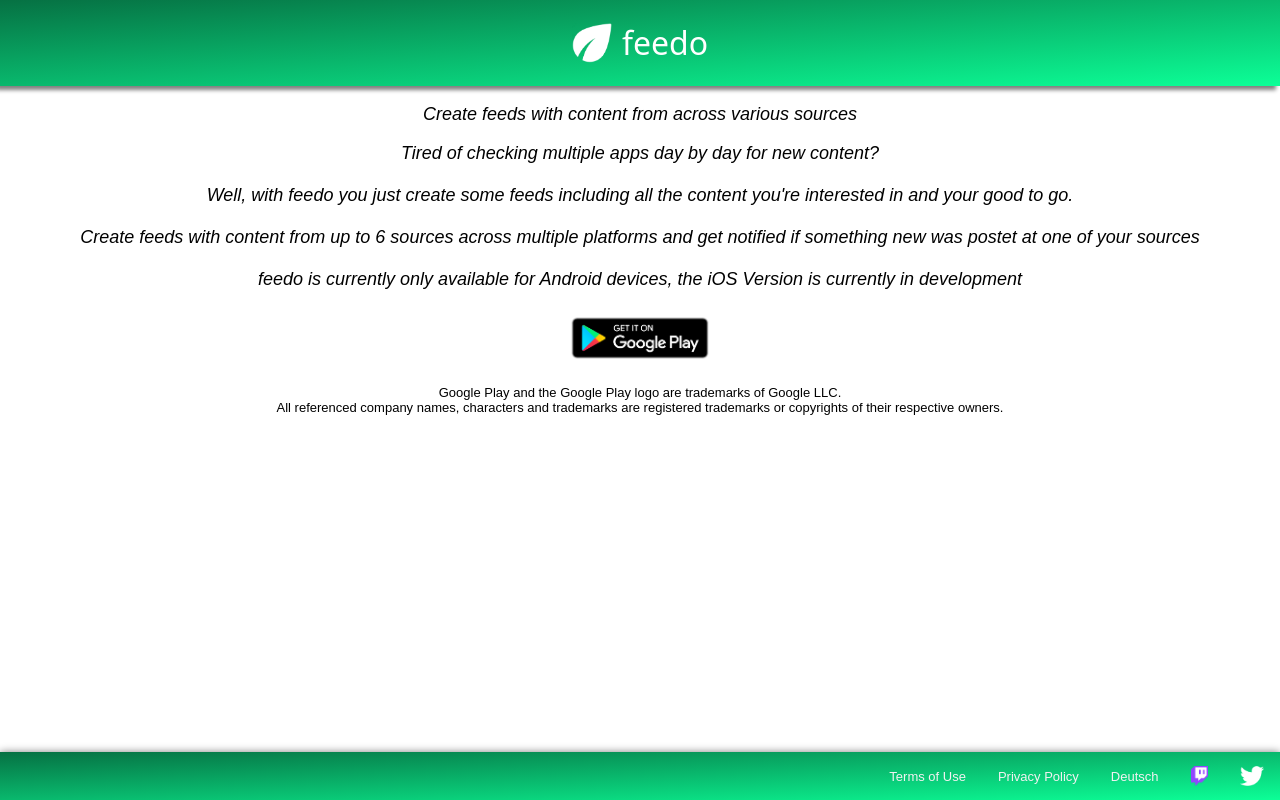
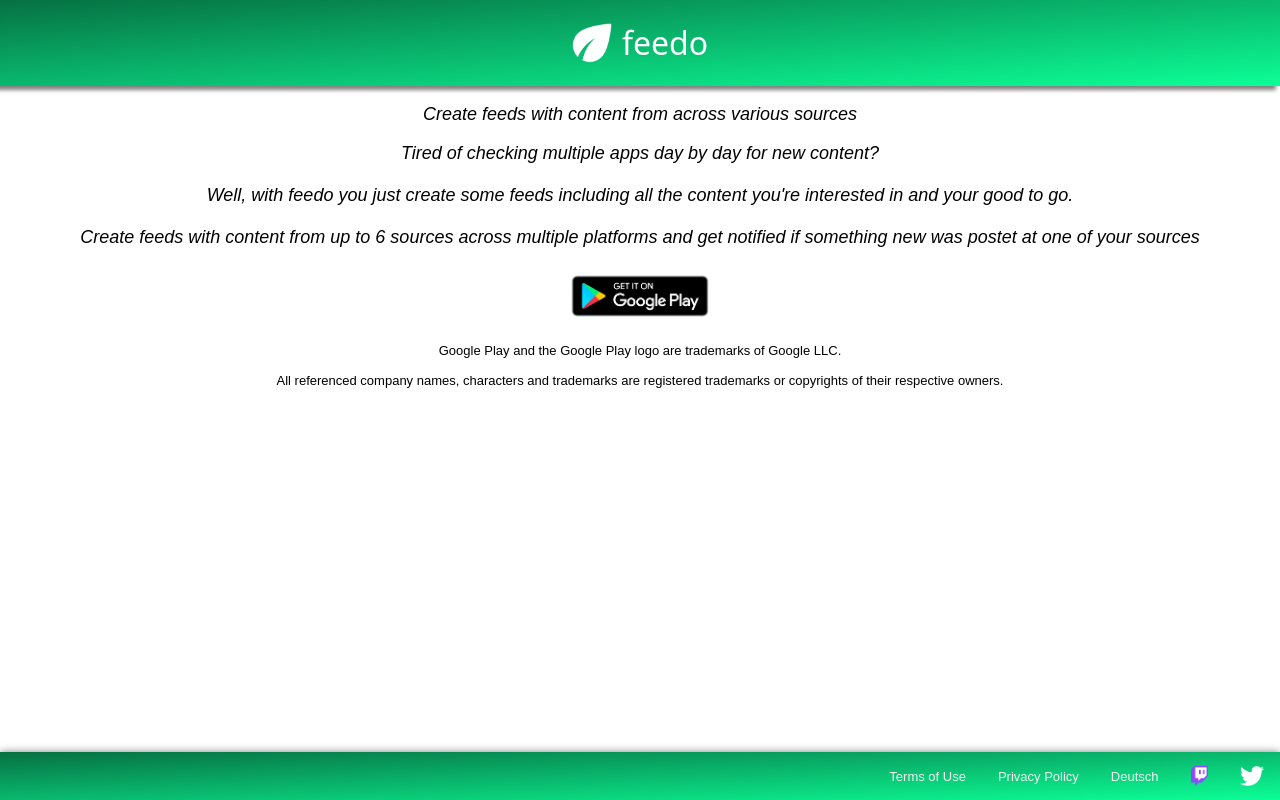
Before and after one commit to feedo-android/feedo-android.github.io, a plain HTML site: page index.html in a window 1280 px wide. Drawn offline with Linux system fonts and the light colour scheme.

Commit message:
Update index.html

```diff
--- a/index.html
+++ b/index.html
@@ -18,12 +18,11 @@
     <p class="index_txt light_txt">
         Tired of checking multiple apps day by day for new content?<br><br>
         Well, with feedo you just create some feeds including all the content you're interested in and your good to go.<br><br>
-        Create feeds with content from up to 6 sources across multiple platforms and get notified if something new was postet at one of your sources<br><br>
-        feedo is currently only available for Android devices, the iOS Version is currently in development
+        Create feeds with content from up to 6 sources across multiple platforms and get notified if something new was postet at one of your sources<br>
     </p>
     <a href='https://play.google.com/store/apps/details?id=com.evalution.feedo&pcampaignid=pcampaignidMKT-Other-global-all-co-prtnr-py-PartBadge-Mar2515-1'><img alt='Get it on Google Play' class="play_store_link" src='https://feedo-android.github.io/google-play-badge.png'/></a>
     <p class="play_store_attr">
-        Google Play and the Google Play logo are trademarks of Google LLC.<br>
+        Google Play and the Google Play logo are trademarks of Google LLC.<br><br>
         All referenced company names, characters and trademarks are registered trademarks or copyrights of their respective owners.
     </p>
     </main>
```
